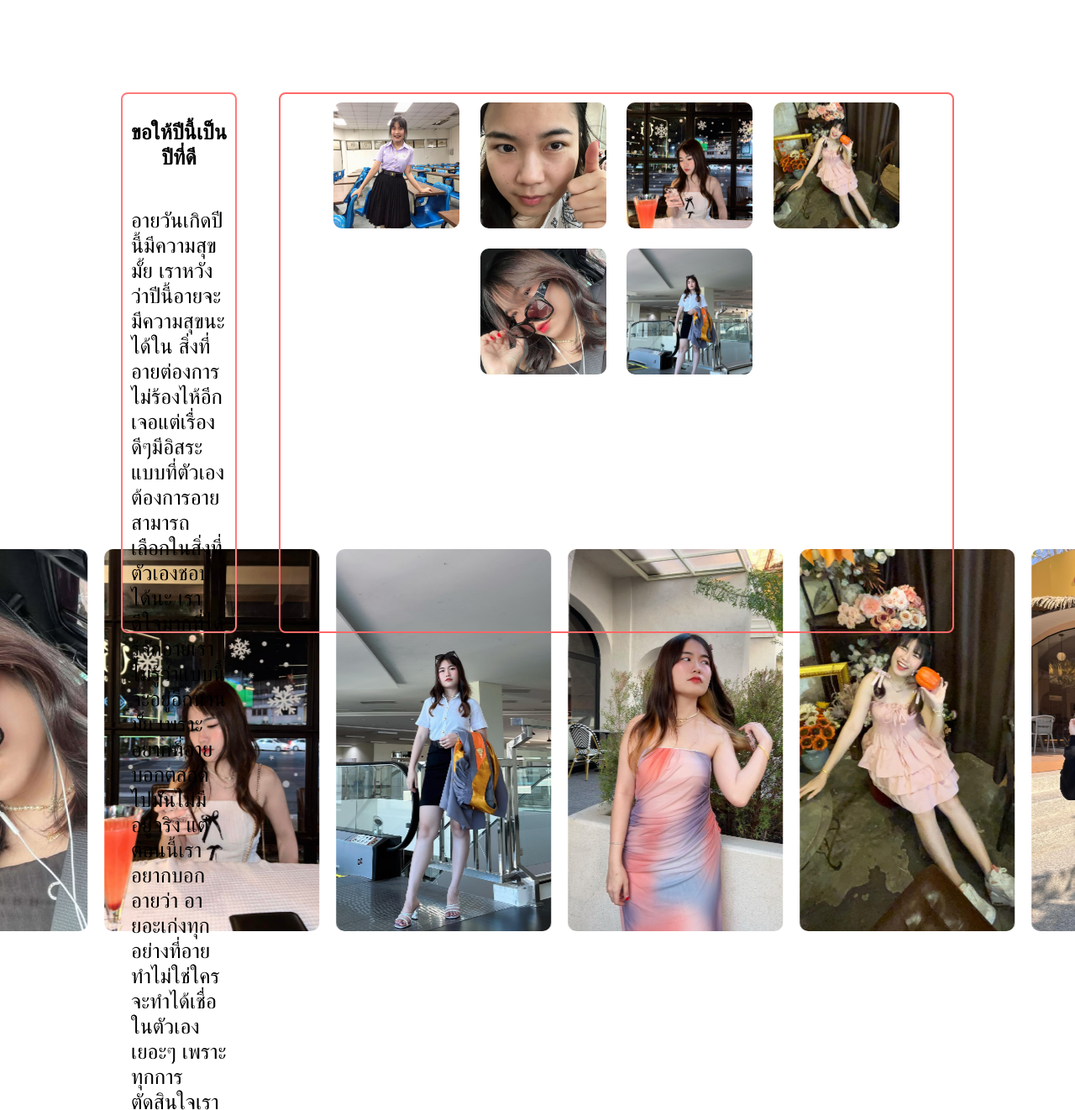
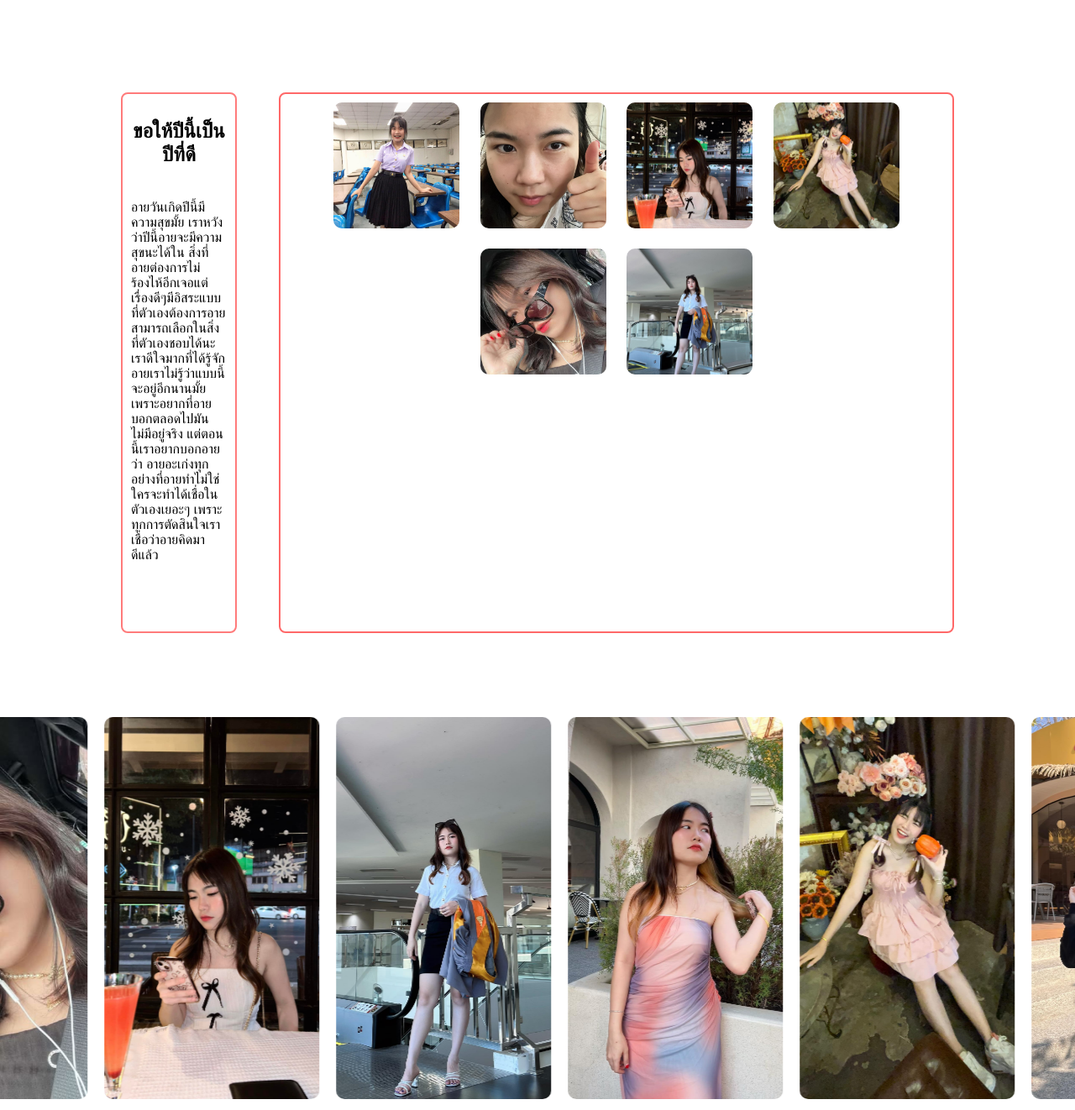
Before and after one commit to Saharit258/h-eye, a plain HTML site: page index.html in a window 1280 px wide. Shown: the part 2400-3722 px from the top of the page at 84% size. Drawn offline with Linux system fonts and the light colour scheme; some packages are replaced by stand-ins of ours; a script that the page names is missing.

Commit message:
Add files via upload

```diff
--- a/styles.css
+++ b/styles.css
@@ -191,12 +191,10 @@ button:hover {
 
 .fade-in-1 {
     padding: 10px;
-    font-size: 25px;
 }
 
 .fade-in-1-1 {
     padding: 10px;
-    font-size: 25px;
     text-align: center;
 }
 
@@ -258,7 +256,6 @@ button:hover {
     width: 100%;
     overflow: hidden;
     background: #fff;
-    margin-top: -200px;
   }
 
   .slider {
```
